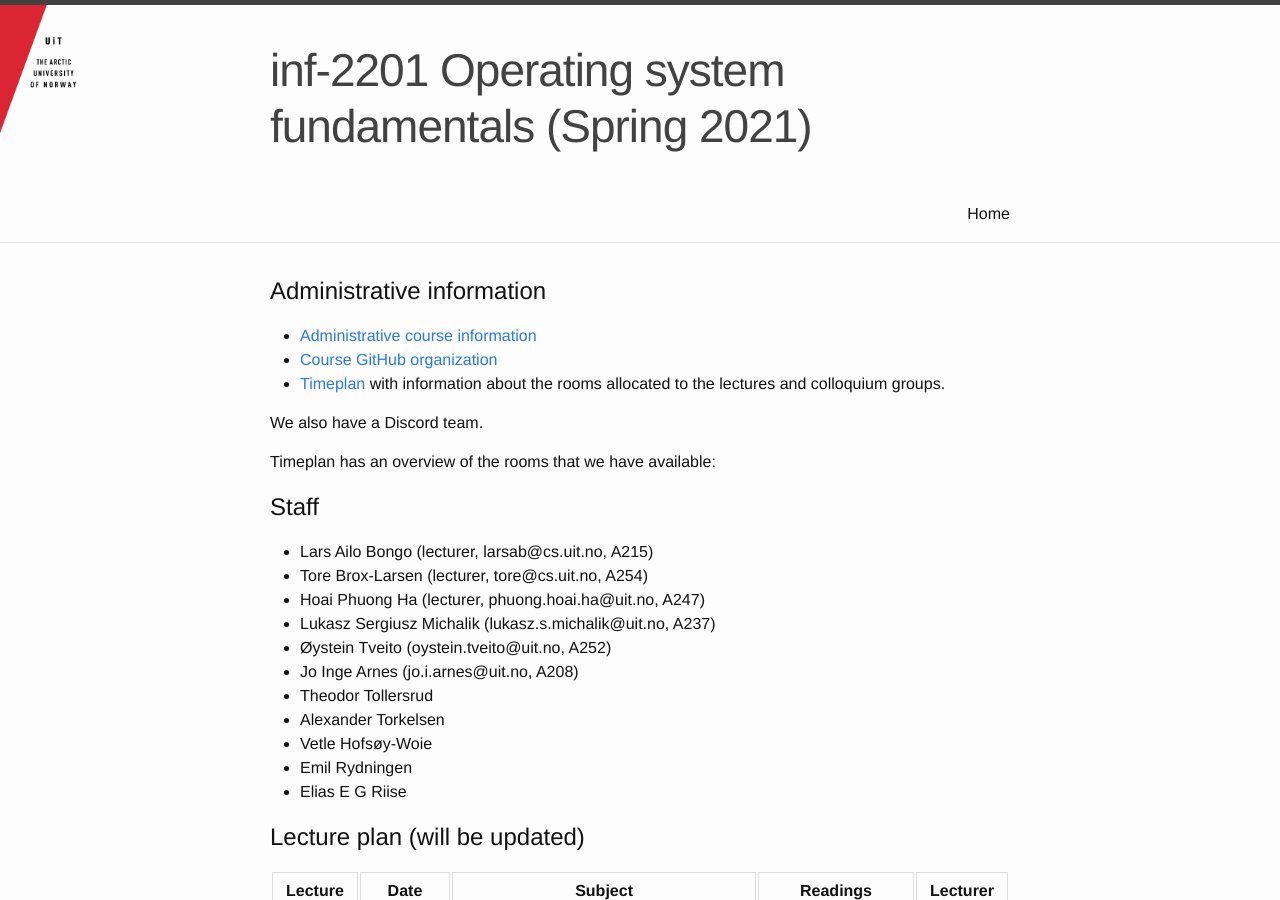
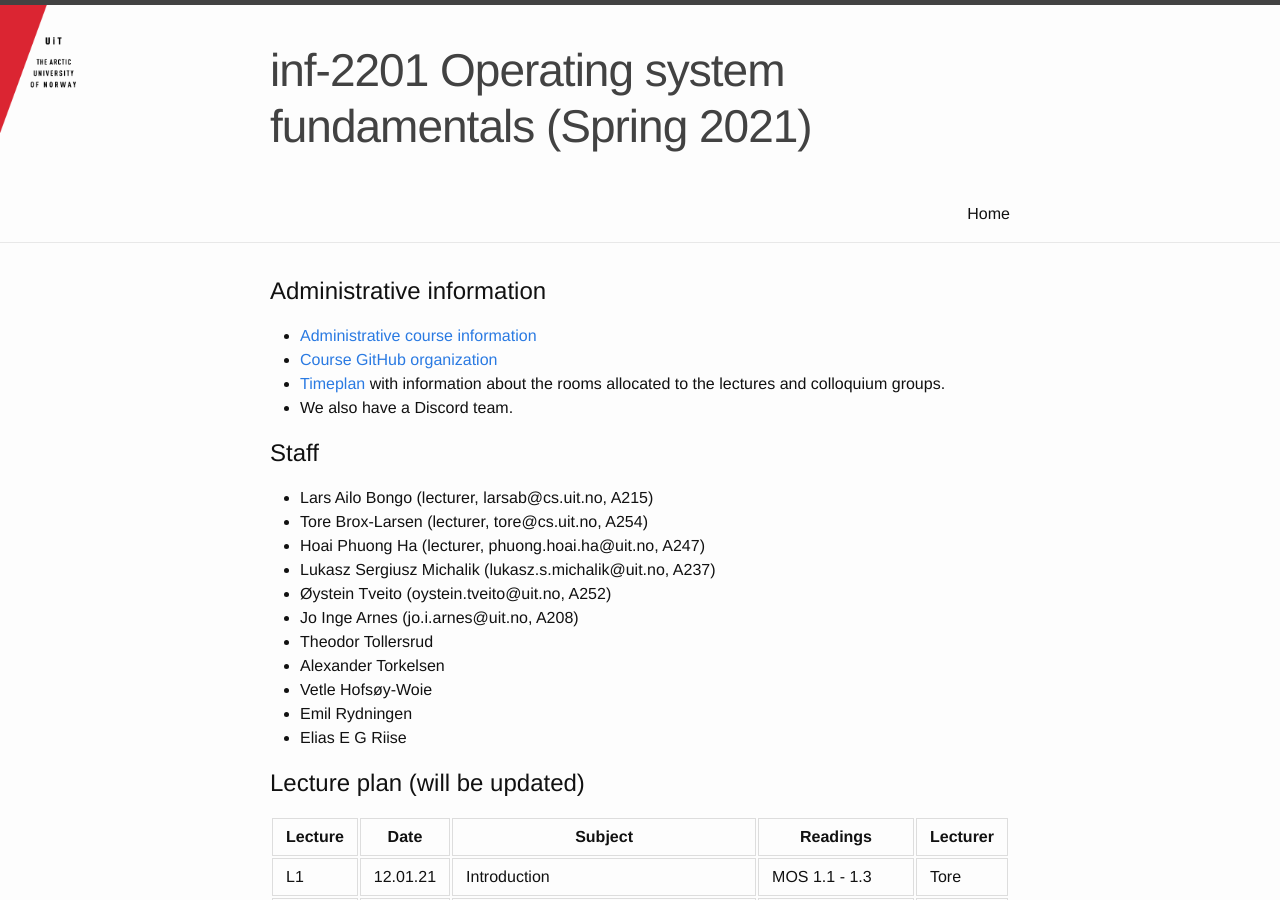
Before and after one commit to uit-inf-2201-s21/uit-inf-2201-s21.github.io, a Jekyll site: the page built from index.md, in a window 1280 px wide and 900 px high. Built offline with Jekyll 4.4.1, drawn with Linux system fonts in a browser that asks for light colours.

Commit message:
Update index.md

```diff
--- a/index.md
+++ b/index.md
@@ -8,10 +8,7 @@ title: Home
 * [Administrative course information](https://uit.no/utdanning/emner/emne?p_document_id=696345)
 * [Course GitHub organization](https://github.com/uit-inf-2201-s21/)
 * [Timeplan](http://timeplan.uit.no/emne_timeplan.php?sem=21v&module[]=INF-2201-1#week-1) with information about the rooms allocated to the lectures and colloquium groups.
-
-We also have a Discord team.
-
-Timeplan has an overview of the rooms that we have available:
+* We also have a Discord team.
 
 ## Staff
 
```
